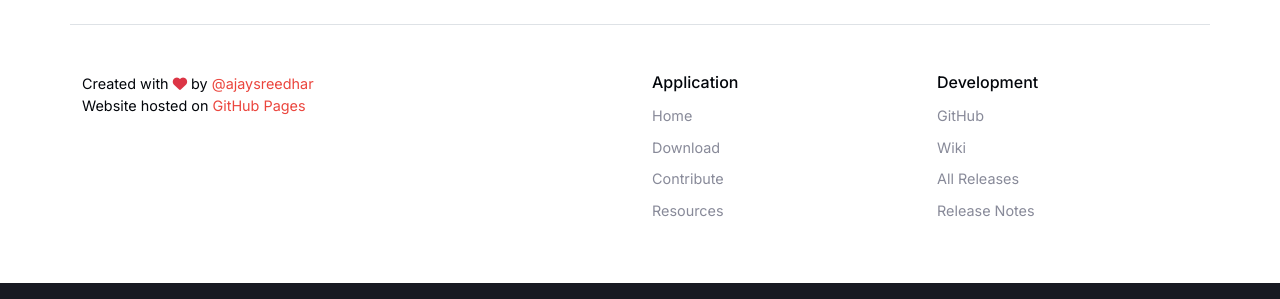
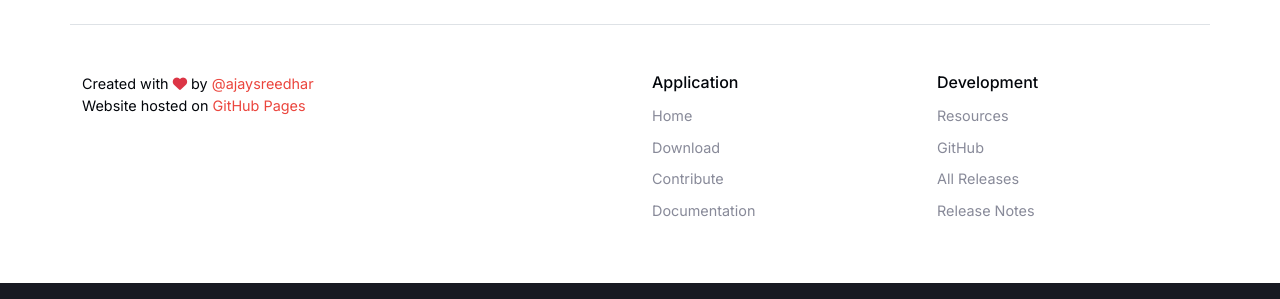
Before and after one commit to getprimate/website, a Jekyll site: the page built from download.html, in a window 1280 px wide and 900 px high, scrolled down 730 px. Shown: the part 567-866 px from the top of the window. Built offline with Jekyll 4.4.1, drawn with Linux system fonts in a browser that asks for light colours; nearby versions of some CDN libraries.

Commit message:
fix: Footer links

```diff
--- a/_layouts/content.html
+++ b/_layouts/content.html
@@ -91,18 +91,18 @@ gtag('config', 'G-DB3DR73JYF');
             <li><a href="/">Home</a></li>
             <li><a href="/download">Download</a></li>
             <li><a href="/contribute">Contribute</a></li>
-                <li><a href="/resources">Resources</a></li>
-            </ul>
+            <li><a href="https://docs.getprimate.xyz/" target="_blank">Documentation</a></li>
+        </ul><!-- .flat-list -->
     </div><!-- .col -->
 
     <div class="col col-12 col-lg-3">
         <h6>Development</h6>
         <ul class="flat-list">
+            <li><a href="/resources">Resources</a></li>
             <li><a target="_blank" href="https://github.com/getprimate/primate">GitHub</a></li>
-                <li><a target="_blank" href="https://github.com/getprimate/primate/wiki">Wiki</a></li>
             <li><a target="_blank" href="https://github.com/getprimate/primate/releases">All Releases</a></li>
             <li><a target="_blank" href="https://github.com/getprimate/primate/releases/latest">Release Notes</a></li>
-            </ul>
+        </ul><!-- .flat-list -->
     </div><!-- .col -->
 </div><!-- .row -->
 </div><!-- .container -->
--- a/_layouts/default.html
+++ b/_layouts/default.html
@@ -92,7 +92,7 @@ gtag('config', 'G-DB3DR73JYF');
             <li><a href="/download">Download</a></li>
             <li><a href="/contribute">Contribute</a></li>
             <li><a href="https://docs.getprimate.xyz/" target="_blank">Documentation</a></li>
-        </ul>
+        </ul><!-- .flat-list -->
     </div><!-- .col -->
 
     <div class="col col-12 col-lg-3">
@@ -102,7 +102,7 @@ gtag('config', 'G-DB3DR73JYF');
             <li><a target="_blank" href="https://github.com/getprimate/primate">GitHub</a></li>
             <li><a target="_blank" href="https://github.com/getprimate/primate/releases">All Releases</a></li>
             <li><a target="_blank" href="https://github.com/getprimate/primate/releases/latest">Release Notes</a></li>
-        </ul>
+        </ul><!-- .flat-list -->
     </div><!-- .col -->
 </div><!-- .row -->
 </div><!-- .container -->
```
Lines whose indentation alone changed are shown as unchanged.
